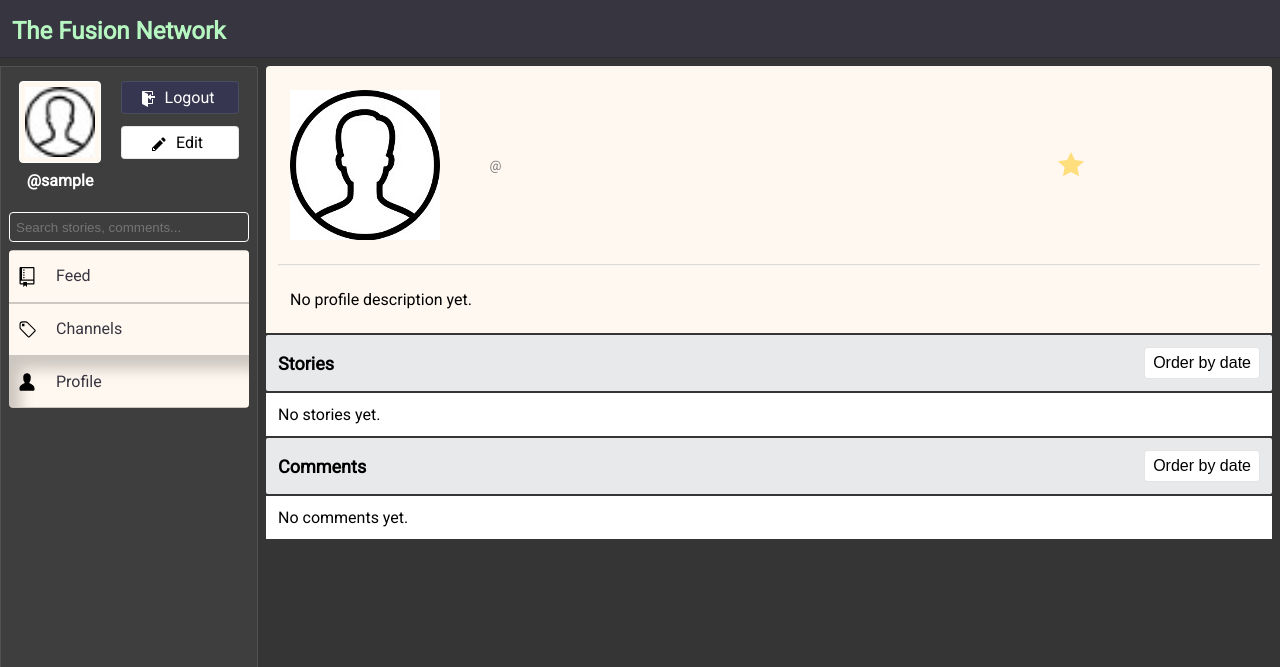
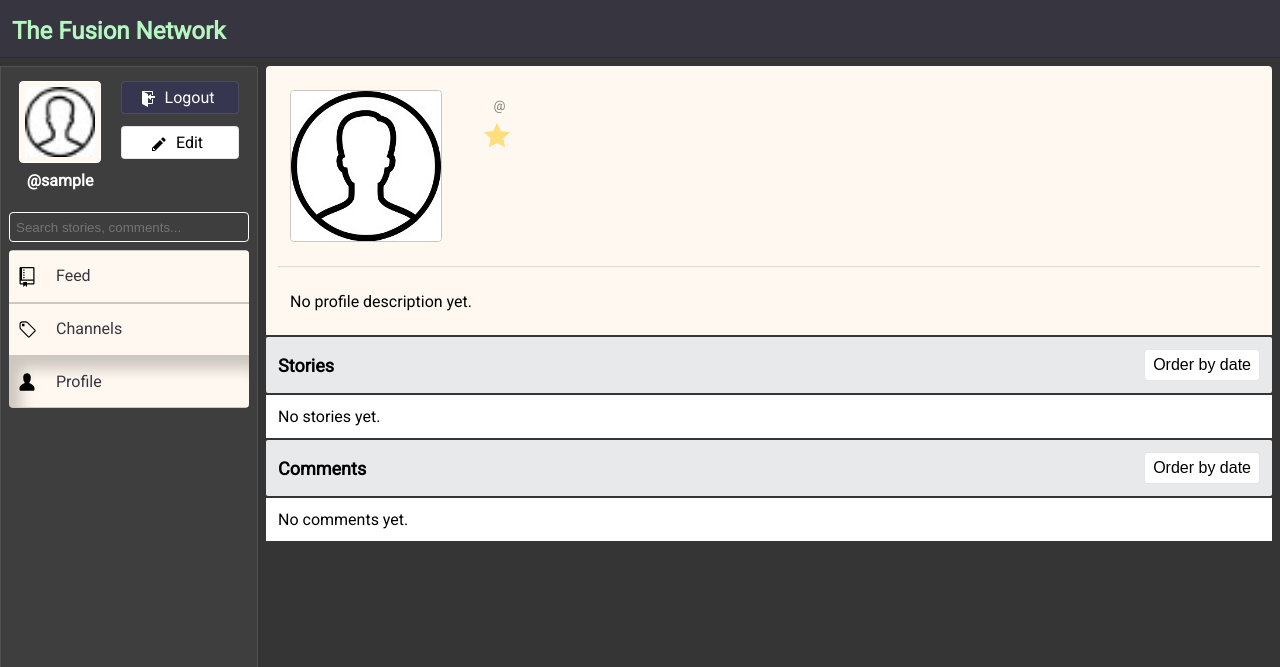
Before and after one commit to sendim/LTW_FEUP, a PHP site: page /pages/profile.php?username=1 in a window 1280 px wide. Shown: the top 667 px of the page. Run offline with PHP 8.4, Linux system fonts and the light colour scheme; the visitor is signed in with stand-in values (Sample User, id 1); data comes from the database, SQL or seed files in the repository.

Commit message:
Profile page: melhor css do header :star:

```diff
--- a/css/style.css
+++ b/css/style.css
@@ -397,38 +397,51 @@ img.responsive {
 
 /* profile */
 
-#profile #profile-header header {
+#profile #profile-header {
   display: flex;
   flex: 100%;
-  align-items: center;
 }
 
-#profile #profile-header header #profile-header-photo {
+#profile #profile-header #profile-header-photo {
+  display: flex;
   flex: 20%;
-  display: flex;
 }
 
-#profile #profile-header header #profile-header-user {
-  flex: 60%;
+#profile #profile-header #profile-header-photo img {
+  max-height: 150px;
+  border-radius: 4px;
+  border: 1px solid rgba(0, 0, 0, 0.2);
+}
+
+#profile #profile-header #profile-info {
+  display: flex;
+  flex: 80%;
+  flex-direction: column;
+}
+
+#profile #profile-header #profile-header-user {
   display: flex;
   align-items: center;
 }
 
-#profile #profile-header header #profile-header-user small {
-  margin-left: 8px;
+#profile #profile-header #profile-header-user small {
+  margin-left: 12px;
 }
 
-#profile #profile-header header #profile-header-points {
-  flex: 20%;
+#profile #profile-header #profile-header-points {
   display: flex;
   align-items: center;
 }
 
-#profile #profile-header header #profile-header-points img {
+#profile #profile-header #profile-header-points span {
+  font-weight: 16px;
+  font-weight: bold;
+  color: #353535;
+}
+
+#profile #profile-header #profile-header-points img#user-points {
+  width: 30px;
   height: 30px;
-  width: 30px;
-  margin-right: 8px;
-  border-radius: 50%;
 }
 
 /* story page */
--- a/templates/profile.php
+++ b/templates/profile.php
@@ -9,8 +9,8 @@ function drawHeaderProfile($profile)
     $profileLink = "profile.php?username=" . $profile['username'];
     ?>
         <div id="profile">
-            <header id="profile-header" class="container header">
-                <header class="container">
+            <header class="container header">
+                <div id="profile-header" class="container">
                     <div id="profile-header-photo">
                         <?php
                             $image = getUserProfilePhoto($profile['username']);
@@ -25,18 +25,19 @@ $image = getUserProfilePhoto($profile['username']);
                             ?>
                     </div>
 
+                    <div id="profile-info">
                         <div id="profile-header-user">
                             <a href=<?=$profileLink?>>
                                 <h2><?=$profile['name']?></h2>
                             </a>
                                 <small><?='@' . $profile['username']?></small>
                         </div>
-
                         <div id="profile-header-points">
-                        <img src="icons/star.svg" alt="Points">
+                            <img id="user-points" src="icons/star.svg" alt="Points">
                             <span type="points"><?=$profile['points']?></span>
                         </div>
-                </header>
+                    </div>
+                </div>
 
                 <hr/>
 
```
Lines whose indentation alone changed are shown as unchanged.
